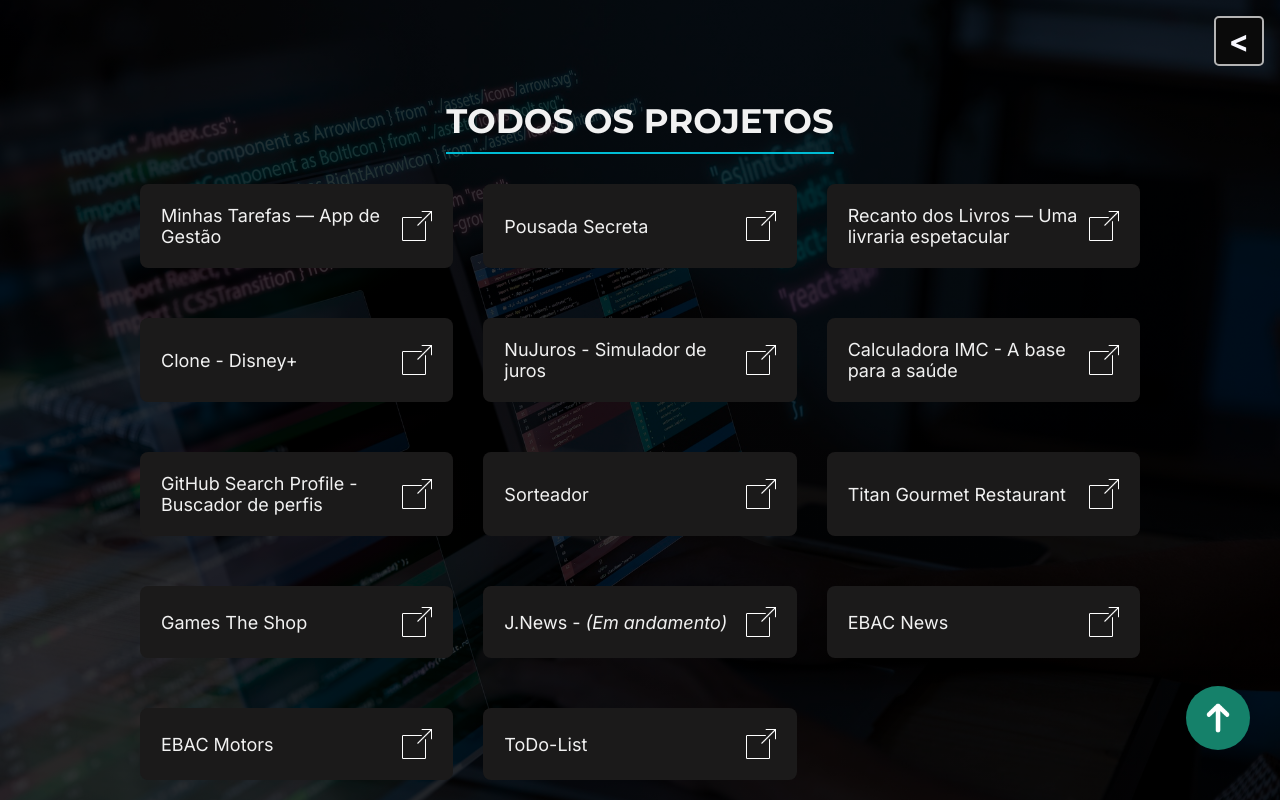
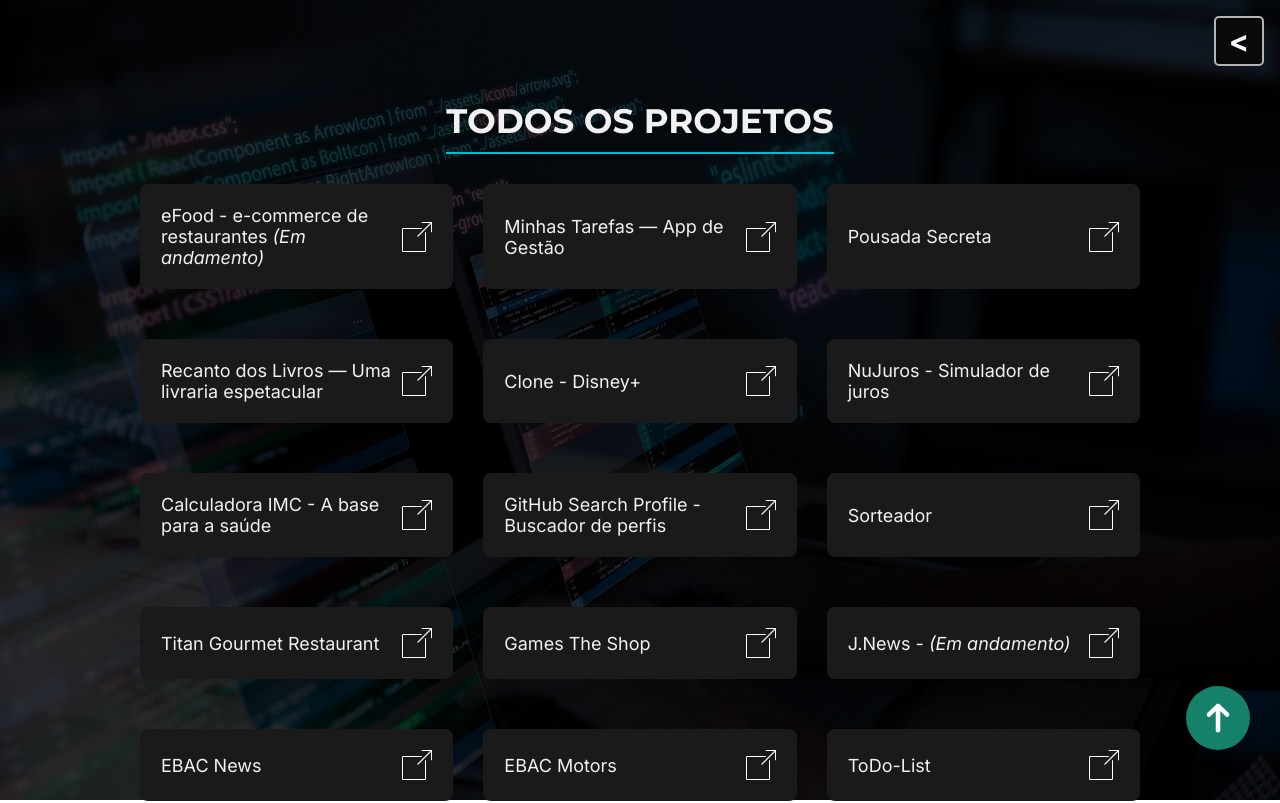
Before and after one commit to jose-junior1/meu-portfolio, a React (Create React App) app: page /projetos in a window 1280 px wide. Shown: the top 803 px of the page. Built offline with nearby package versions, Linux system fonts and the light colour scheme.

Commit message:
feat(projetos): adiciona novo projeto ecommerce efood em andamento

```diff
--- a/src/components/ListagemProjetos/index.tsx
+++ b/src/components/ListagemProjetos/index.tsx
@@ -9,6 +9,16 @@
         <Container id="start">
                 <h2>Todos os Projetos</h2>
             <Content>
+                <S.Card
+                    href="https://efood-six-pearl.vercel.app/"
+                        target="_blank"
+                        rel="noopener noreferrer"
+                >
+                    <p>
+                        eFood - e-commerce de restaurantes <i>(Em andamento)</i>
+                    </p>
+                    <img src={externalLink} alt="Link" />
+                </S.Card>
                 <S.Card
                     href="https://minhastarefas-lac.vercel.app/"
                         target="_blank"
--- a/src/components/Projetos/index.tsx
+++ b/src/components/Projetos/index.tsx
@@ -18,12 +18,12 @@
                     <img src={externalLink} alt="Link" />
                 </Card>
                 <Card
-                    href="https://webpousada.vercel.app/"
+                    href="https://efood-six-pearl.vercel.app/"
                         target="_blank"
                         rel="noopener noreferrer"
                 >
                     <p>
-                        Pousada Secreta - A pousada reservada em Angra dos Reis
+                        eFood - e-commerce de restaurantes <i>(Em andamento)</i>
                     </p>
                     <img src={externalLink} alt="Link" />
                 </Card>
```
